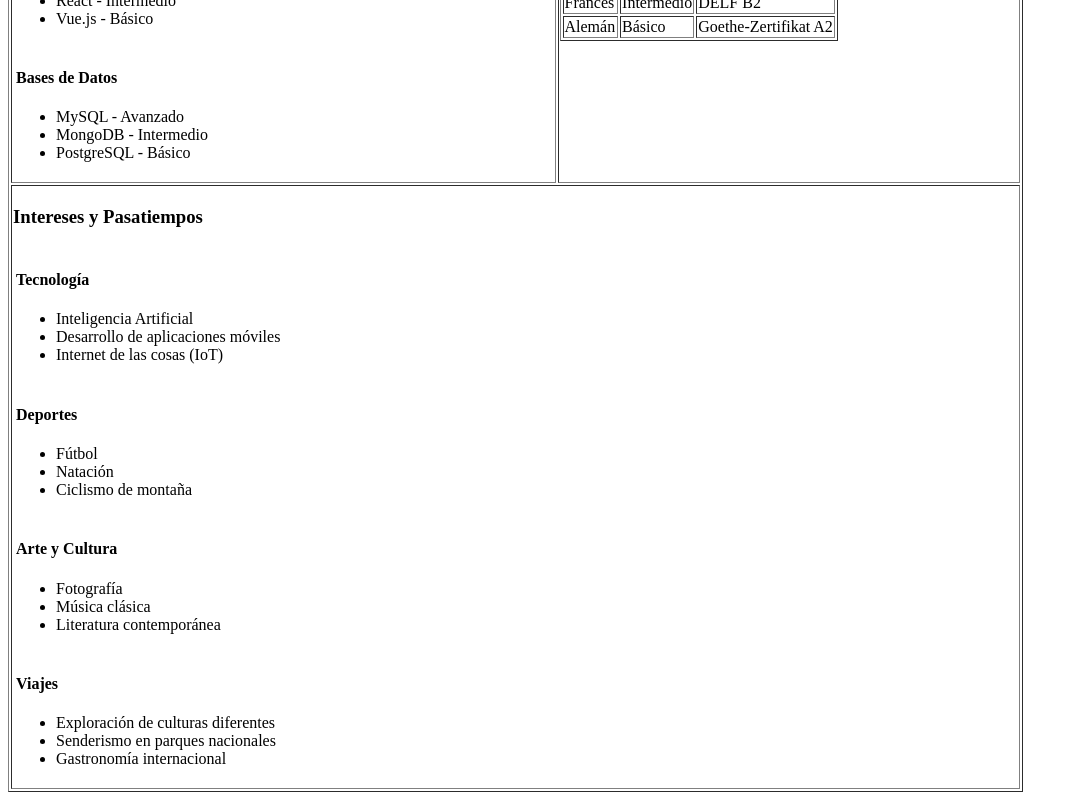
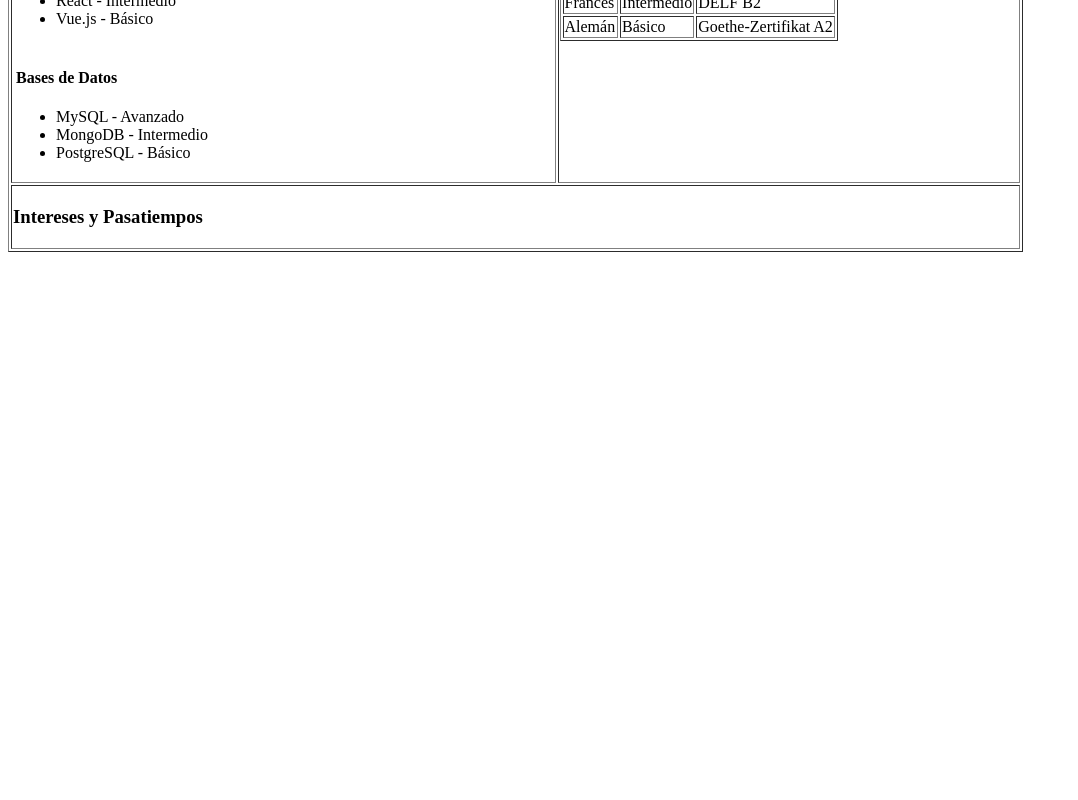
Before and after one commit to lalomg0512/lalomg0512.github.io, an Angular app: page / in a window 1280 px wide. Shown: the part 1002-1802 px from the top of the page, without its empty margins (0-1078 px from the left). After the commit the page ends 1262 px from the top, so only its background shows below. Built offline with nearby package versions, Linux system fonts and the light colour scheme.

Commit message:
update interests branch

```diff
--- a/src/app/interests/interests.component.ts
+++ b/src/app/interests/interests.component.ts
@@ -13,40 +13,7 @@ export class InterestsComponent implements OnInit {
 
   ngOnInit(): void {
     this.interests = [
-      {
-        categoria: "Tecnología",
-        items: [
-          "Inteligencia Artificial",
-          "Desarrollo de aplicaciones móviles",
-          "Internet de las cosas (IoT)"
-        ]
-      },
-      {
-        categoria: "Deportes",
-        items: [
-          "Fútbol",
-          "Natación",
-          "Ciclismo de montaña"
-        ]
-      },
-      {
-        categoria: "Arte y Cultura",
-        items: [
-          "Fotografía",
-          "Música clásica",
-          "Literatura contemporánea"
-        ]
-      },
-      {
-        categoria: "Viajes",
-        items: [
-          "Exploración de culturas diferentes",
-          "Senderismo en parques nacionales",
-          "Gastronomía internacional"
-        ]
-      }
+      // ... (el contenido que te proporcioné anteriormente)
     ];
-
-    console.log(this.interests);
   }
 }
```
